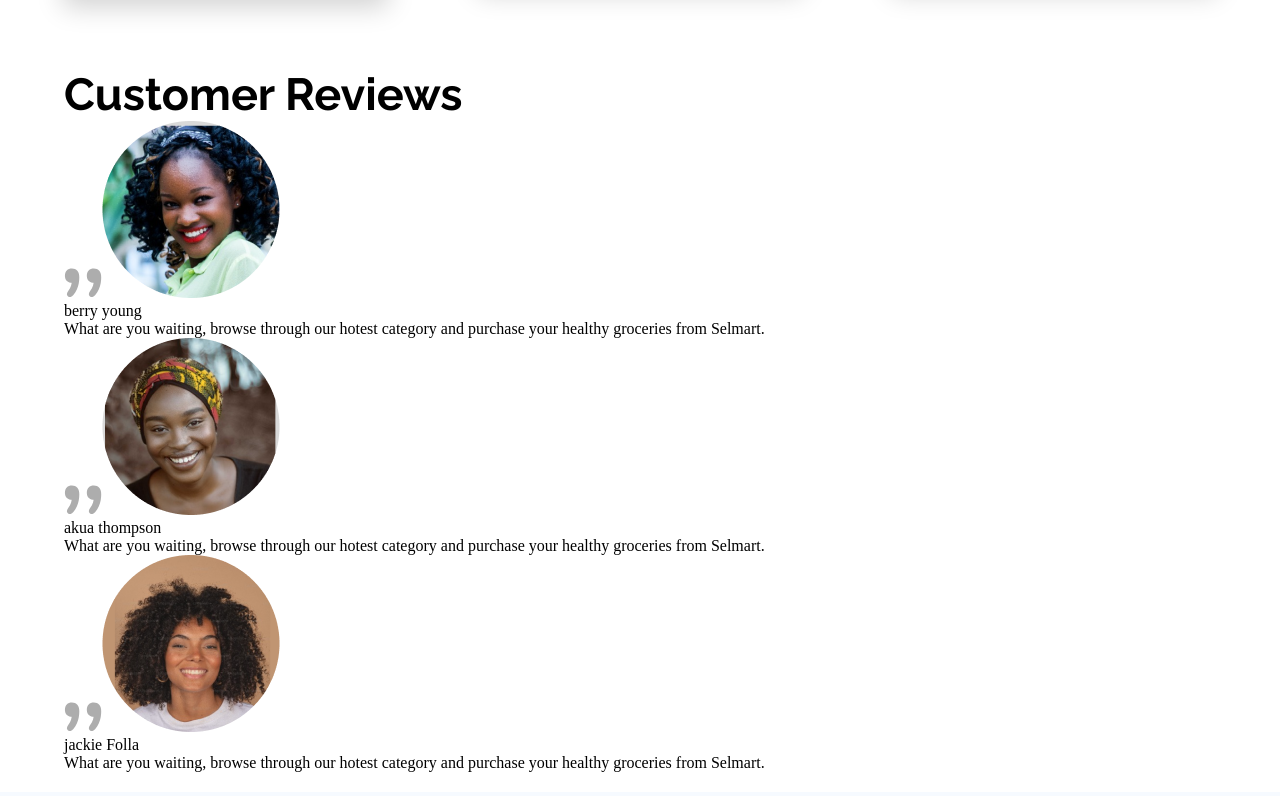
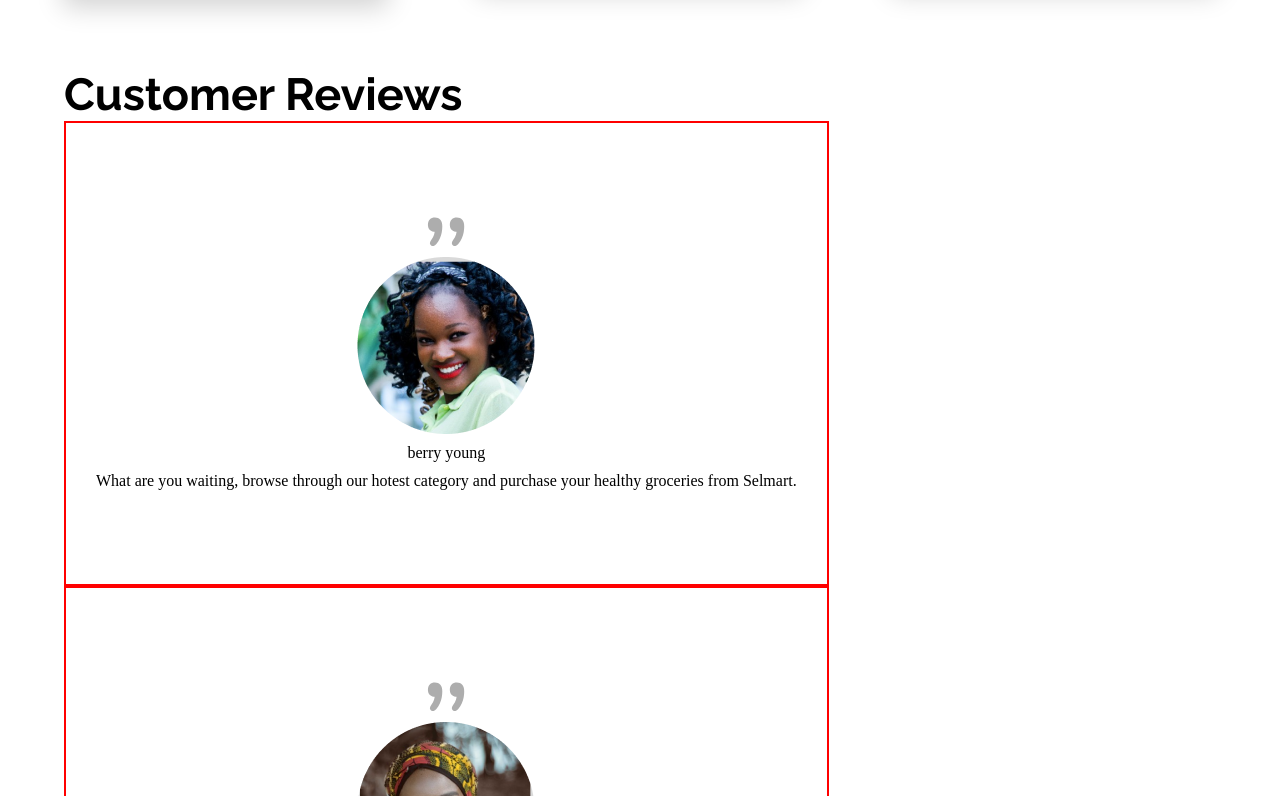
Before and after one commit to mambachristophersteven/selmart-copy, a React (Vite) app: page / in a window 1280 px wide. Shown: the part 4164-4960 px from the top of the page. Built offline with nearby package versions, Linux system fonts and the light colour scheme.

Commit message:
customer card styling updated

```diff
--- a/src/Components/CustomerCard/CustomerCard.module.css
+++ b/src/Components/CustomerCard/CustomerCard.module.css
@@ -1,7 +1,10 @@
-.component_card{
+.customer_card{
     display: flex;
     flex-direction: column;
     align-items: center;
     gap: 10px;
     border: 2px solid red;
+    height: 465px;
+    justify-content: center;
+    padding: 30px;
 }
```
